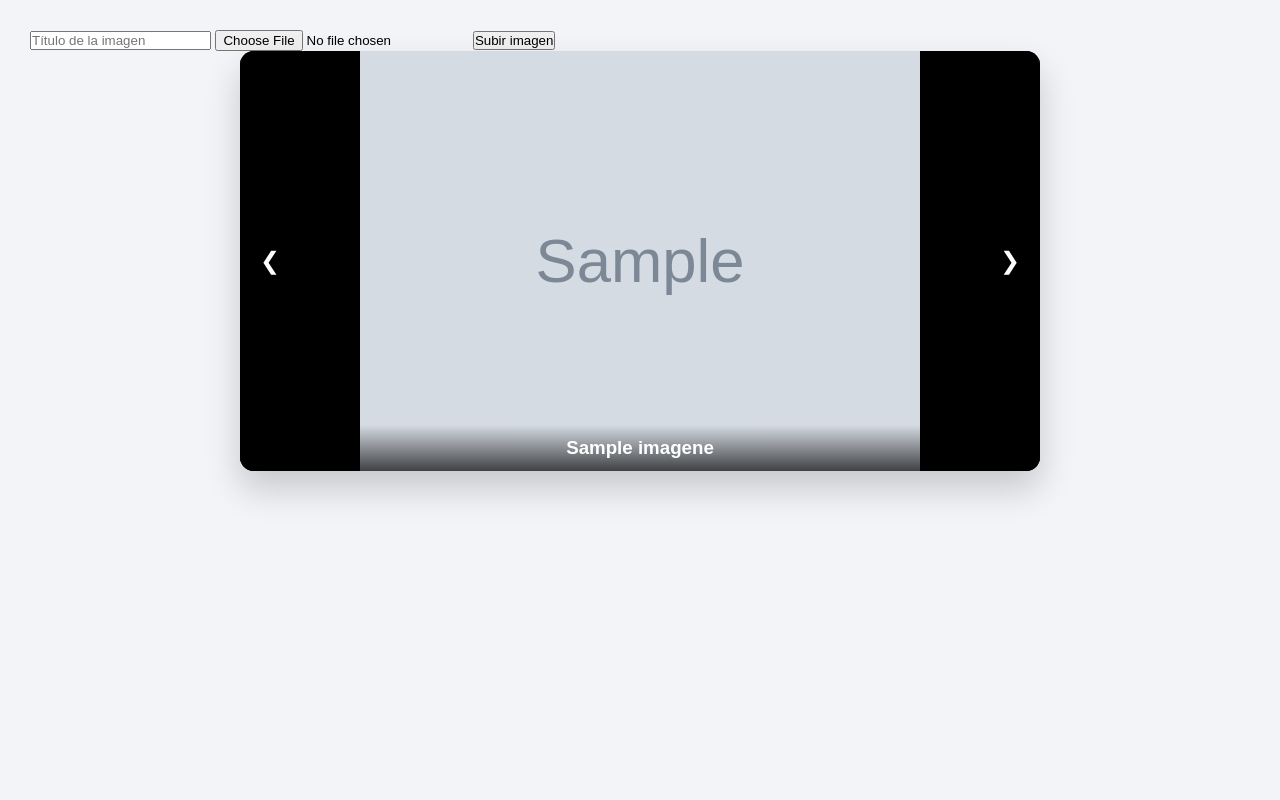
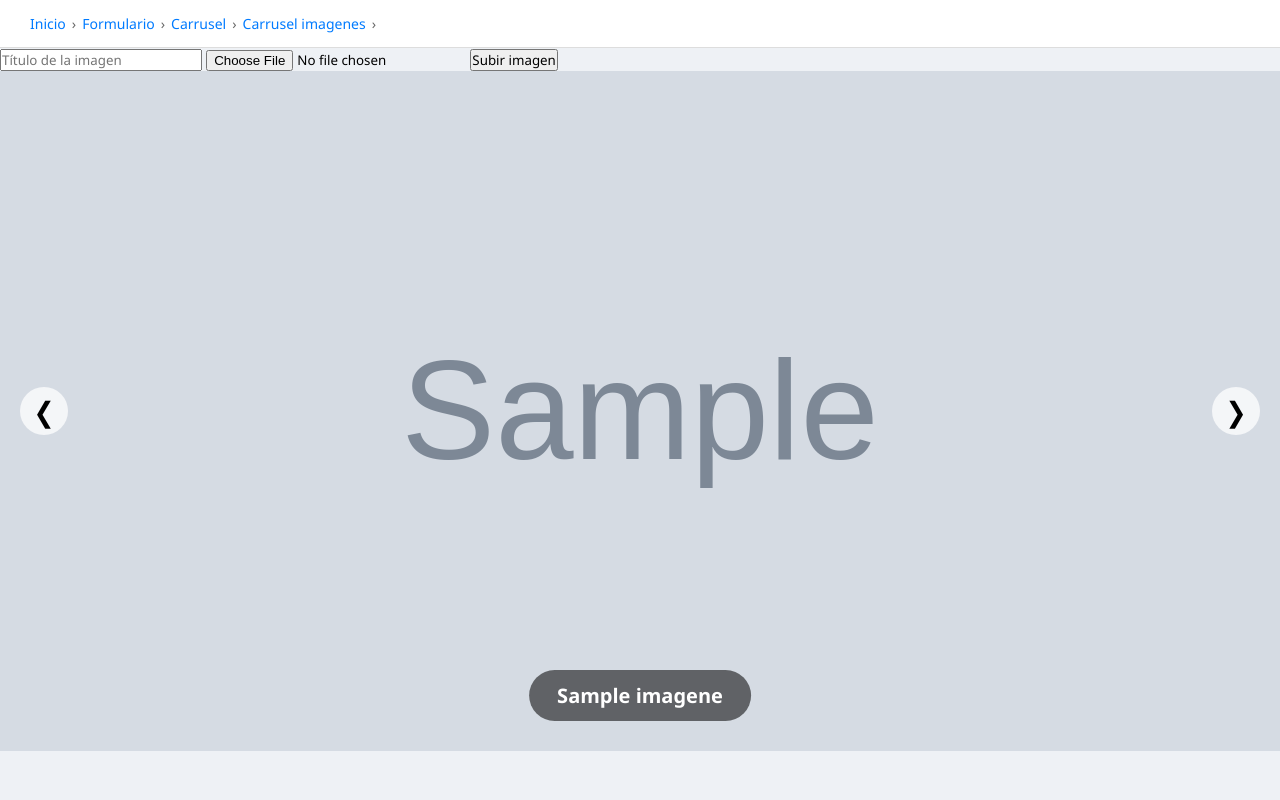
Before and after one commit to Padrinox3x/mi-hola-mundo-express, a Node server app: template views/carrusel.ejs in a window 1280 px wide. Run offline with Node 20, Linux system fonts and the light colour scheme; the template is opened without the code that fills it: most values are stand-ins (such as "Sample title", 1, 10 or a date in 2020); grey boxes marked "Sample" are stand-in pictures.

Commit message:
mejora css carrusel

```diff
--- a/public/css/carrusel.css
+++ b/public/css/carrusel.css
@@ -3,44 +3,67 @@
     box-sizing: border-box;
     margin: 0;
     padding: 0;
-    font-family: Arial, Helvetica, sans-serif;
+    font-family: 'Segoe UI', Tahoma, sans-serif;
 }
 
 body {
-    background: #f2f4f8;
-    padding: 30px;
+    background: #eef1f5;
+    min-height: 100vh;
 }
 
-/* ===== FORM ===== */
+/* ===== FORMULARIO ===== */
 .upload-form {
-    max-width: 400px;
-    margin: 0 auto 25px;
+    max-width: 900px;
+    margin: 20px auto;
+    padding: 16px;
+    background: #ffffff;
+    border-radius: 12px;
+    box-shadow: 0 8px 20px rgba(0,0,0,.08);
     display: flex;
-    gap: 10px;
+    gap: 12px;
+    align-items: center;
 }
 
-.upload-form input,
-.upload-form button {
-    padding: 8px;
+.upload-form input[type="text"] {
+    flex: 1;
+    padding: 10px 12px;
+    border-radius: 8px;
+    border: 1px solid #ccc;
 }
 
-/* ===== CARRUSEL ===== */
+.upload-form input[type="file"] {
+    flex: 1;
+}
+
+.upload-form button {
+    background: #2563eb;
+    color: #fff;
+    border: none;
+    padding: 10px 18px;
+    border-radius: 8px;
+    cursor: pointer;
+    transition: background .3s;
+}
+
+.upload-form button:hover {
+    background: #1e40af;
+}
+
+/* ===== CARRUSEL FULL SCREEN ===== */
 .carrusel {
-    max-width: 800px;
-    height: 420px;
+    width: 100%;
+    height: calc(100vh - 120px);
     margin: auto;
     overflow: hidden;
-    border-radius: 14px;
-    box-shadow: 0 18px 35px rgba(0,0,0,.18);
     position: relative;
-    background: #000;
+    background: #fff;
 }
 
-/* CONTENEDOR DESLIZABLE */
+/* CONTENEDOR */
 .slides {
     display: flex;
     height: 100%;
-    transition: transform .5s ease;
+    transition: transform .6s ease-in-out;
 }
 
 /* SLIDE */
@@ -50,23 +73,24 @@
     position: relative;
 }
 
-/* IMAGEN */
+/* IMAGEN FULL */
 .slide img {
     width: 100%;
     height: 100%;
-    object-fit: contain;
-    background: #000;
+    object-fit: cover; /* 🔥 llena toda la pantalla */
 }
 
 /* TEXTO */
 .slide h3 {
     position: absolute;
-    bottom: 0;
-    width: 100%;
-    padding: 12px;
-    background: linear-gradient(transparent, rgba(0,0,0,.7));
+    bottom: 30px;
+    left: 50%;
+    transform: translateX(-50%);
+    padding: 12px 28px;
+    background: rgba(0,0,0,.55);
     color: #fff;
-    text-align: center;
+    border-radius: 30px;
+    font-size: 20px;
 }
 
 /* BOTONES */
@@ -74,13 +98,37 @@
     position: absolute;
     top: 50%;
     transform: translateY(-50%);
-    background: rgba(0,0,0,.5);
-    color: white;
+    background: rgba(255,255,255,.75);
+    color: #000;
     border: none;
-    font-size: 24px;
-    padding: 10px;
+    font-size: 28px;
+    width: 48px;
+    height: 48px;
+    border-radius: 50%;
     cursor: pointer;
+    display: flex;
+    align-items: center;
+    justify-content: center;
+    transition: background .3s;
 }
 
-.prev { left: 10px; }
-.next { right: 10px; }
+.prev:hover,
+.next:hover {
+    background: #fff;
+}
+
+.prev { left: 20px; }
+.next { right: 20px; }
+
+/* ===== RESPONSIVE ===== */
+@media (max-width: 768px) {
+    .upload-form {
+        flex-direction: column;
+        align-items: stretch;
+    }
+
+    .slide h3 {
+        font-size: 16px;
+        padding: 8px 18px;
+    }
+}
--- a/views/carrusel.ejs
+++ b/views/carrusel.ejs
@@ -30,5 +30,6 @@
 </div>
 
 <script src="/js/carrusel.js"></script>
+<script src="js/breadcrumbs.js"></script>
 </body>
 </html>
```
